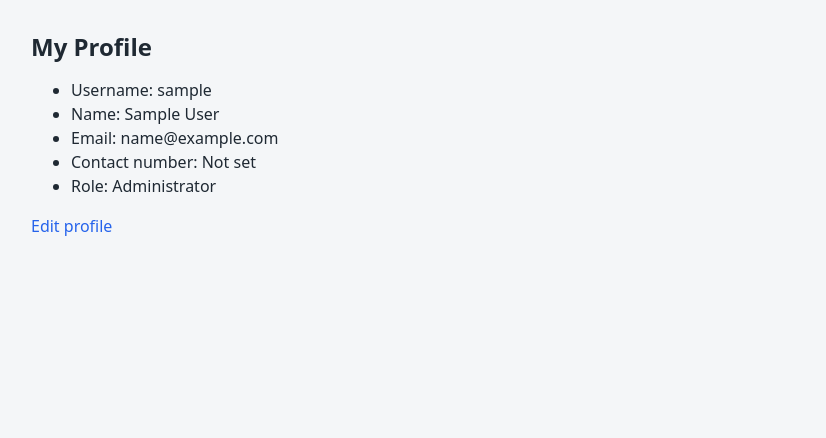
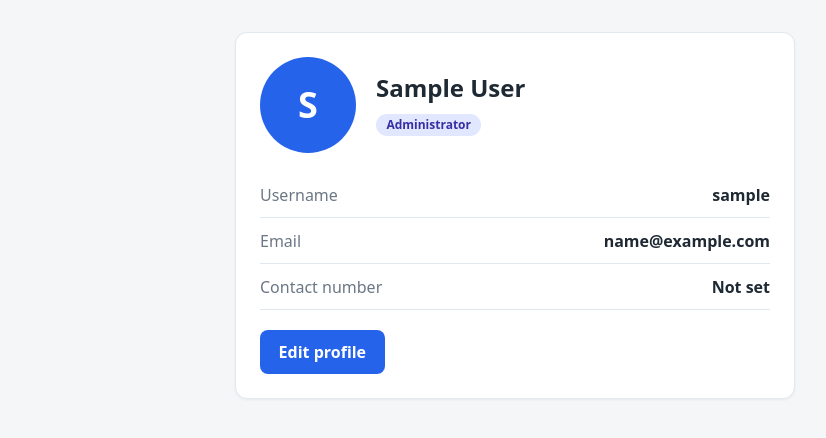
Before and after one commit to ildejanfigueras/SpotNiBai-Figueras-IldeJan-G2, a Django app: page /accounts/profile/ in a window 1280 px wide. Shown: the part 69-507 px from the top of the page, without its empty margins (125-951 px from the left). Run offline with Django 5.2, Linux system fonts and the light colour scheme; the visitor is signed in with stand-in values (Sample User, id 1).

Commit message:
"style(templates): restyle signup, login and profile pages"

```diff
--- a/templates/accounts/profile.html
+++ b/templates/accounts/profile.html
@@ -1,15 +1,23 @@
 {% extends "base.html" %}
+{% block title %}My Profile | SpotNiBai{% endblock %}
 {% block content %}
-<h2>My Profile</h2>
-{% if user.profile_photo %}
-  <img src="{{ user.profile_photo.url }}" alt="Profile photo" width="120">
-{% endif %}
-<ul>
-  <li>Username: {{ user.username }}</li>
-  <li>Name: {{ user.get_full_name|default:"Not set" }}</li>
-  <li>Email: {{ user.email }}</li>
-  <li>Contact number: {{ user.contact_number|default:"Not set" }}</li>
-  <li>Role: {{ user.get_role_display }}</li>
-</ul>
-<a href="{% url 'accounts:profile_edit' %}">Edit profile</a>
+<div class="card profile-card">
+  <div class="profile-header">
+    {% if user.profile_photo %}
+      <img class="avatar" src="{{ user.profile_photo.url }}" alt="Profile photo">
+    {% else %}
+      <div class="avatar avatar-placeholder">{{ user.username|first|upper }}</div>
+    {% endif %}
+    <div>
+      <h2>{{ user.get_full_name|default:user.username }}</h2>
+      <span class="badge">{{ user.get_role_display }}</span>
+    </div>
+  </div>
+  <ul class="detail-list">
+    <li><span>Username</span><strong>{{ user.username }}</strong></li>
+    <li><span>Email</span><strong>{{ user.email }}</strong></li>
+    <li><span>Contact number</span><strong>{{ user.contact_number|default:"Not set" }}</strong></li>
+  </ul>
+  <a class="btn btn-primary" href="{% url 'accounts:profile_edit' %}">Edit profile</a>
+</div>
 {% endblock %}
```
Also changed, not shown: templates/accounts/profile_edit.html (+10 -7 lines), templates/registration/login.html (+10 -7 lines), templates/registration/signup.html (+10 -7 lines).
